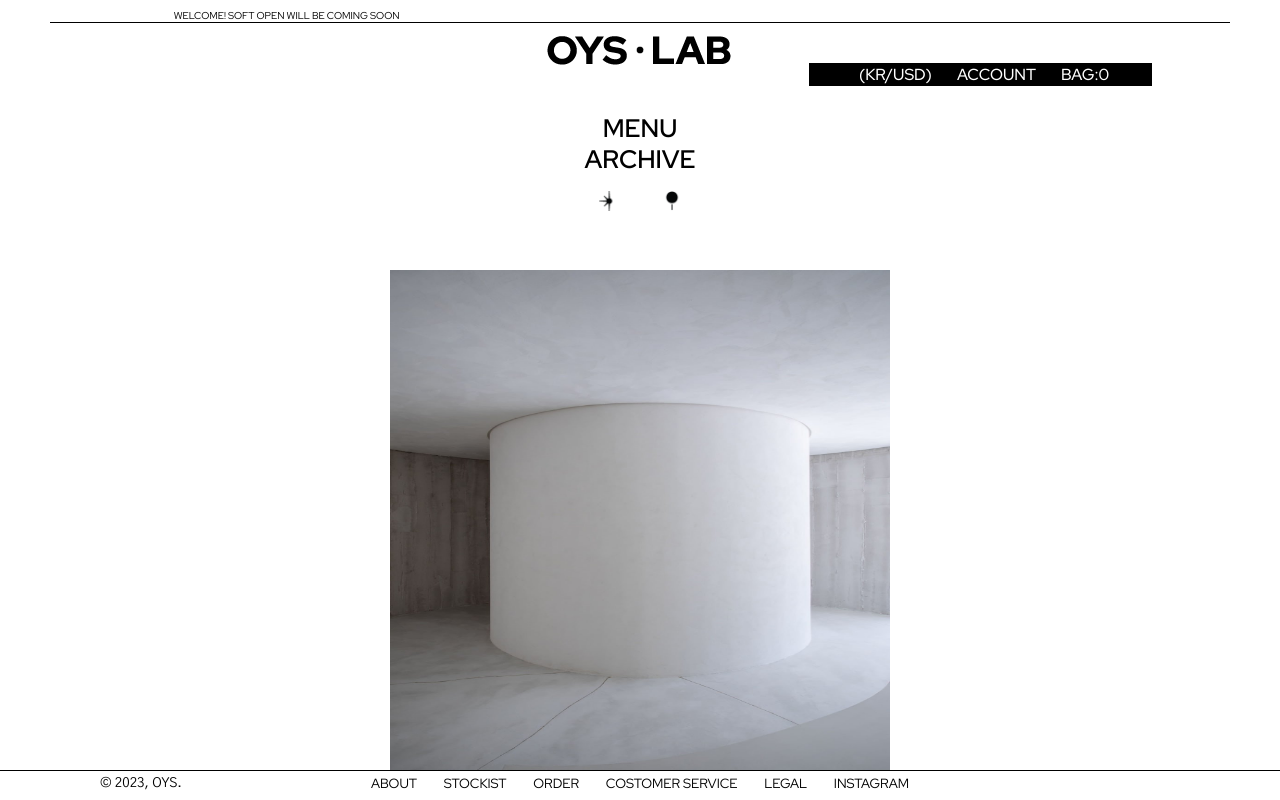
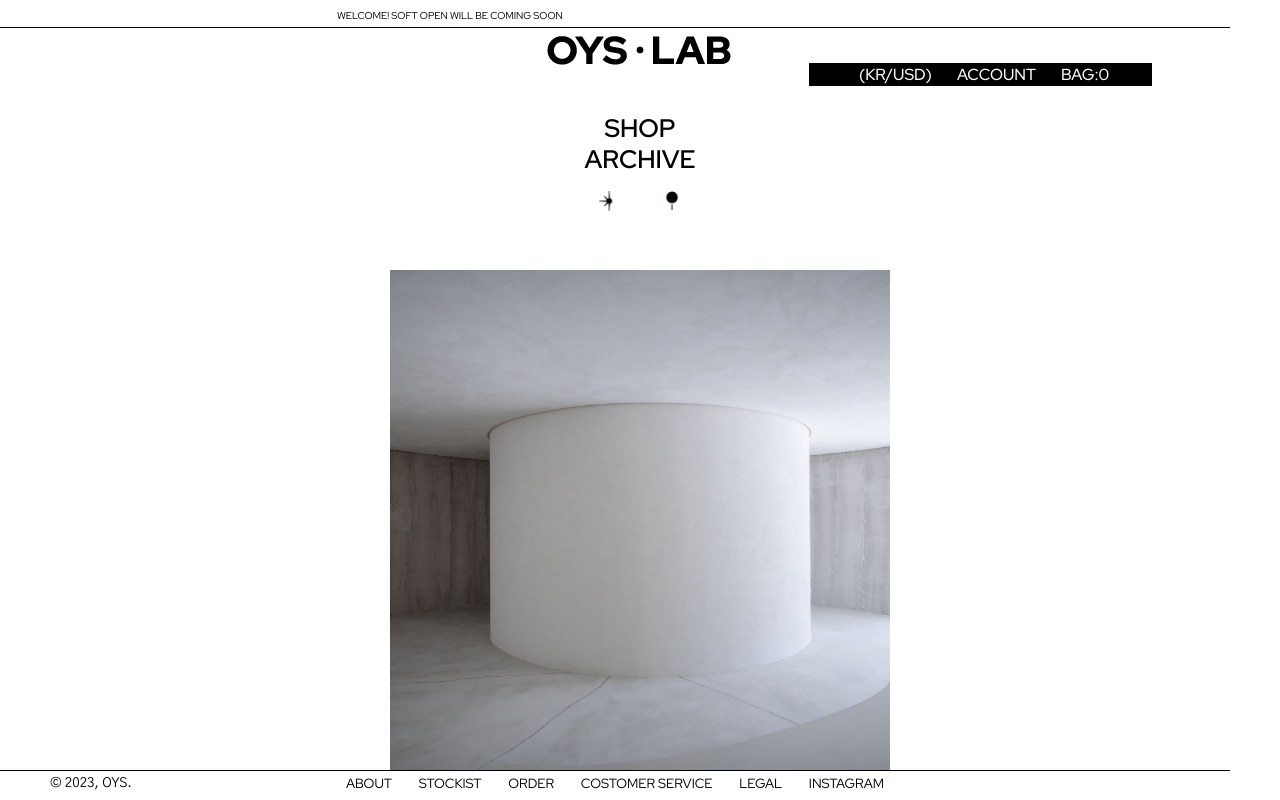
Before and after one commit to OYS-LAB/frontend, a Next.js app: page / in a window 1280 px wide. Built offline with nearby package versions, Linux system fonts and the light colour scheme.

Commit message:
update: 상단 배너 끊김 문제, footer border, copyright 위치 수정

```diff
--- a/src/components/layout/Footer.styles.ts
+++ b/src/components/layout/Footer.styles.ts
@@ -5,7 +5,7 @@ export const Footer = styled.section`
   border-top: 1px solid #000;
   padding: 6px 50px 7px;
   position: fixed;
-  width: 100%;
+  width: calc(100% - 50px);
   bottom: 0;
   background-color: #fff;
   height: 30px;
@@ -28,7 +28,6 @@ export const Copyright = styled.em`
   font-weight: 400;
   font-size: 10pt;
   position: absolute;
-  left: 50px;
 `;
 export const SLink = styled(Link)`
   color: #000;
--- a/src/components/layout/TopMarquee.styles.ts
+++ b/src/components/layout/TopMarquee.styles.ts
@@ -9,24 +9,25 @@ export const Wrap = styled.div`
 `;
 
 const slideInLeft = keyframes`
- from { transform: translate(0px, 0px); }
+ from { transform: translate(0%, 0px); }
   to { transform: translate(100%, 0px); }
 }
 `;
 
 export const Header = styled.div`
-  width: calc(100% - 100px);
+  width: calc(100% - 50px);
+  padding-bottom: 5px;
   border-bottom: 1px solid #000;
-  margin: 0 auto;
 `;
 
 export const Message = styled.p`
   display: inline-block;
+  width: 100%;
   font-family: 'Red Hat Display', sans-serif;
   font-weight: 400;
   font-size: 10px;
   animation-name: ${slideInLeft};
-  animation-duration: 10s;
+  animation-duration: 20s;
   animation-timing-function: linear;
   animation-iteration-count: infinite;
   animation-direction: normal;
--- a/src/components/main/Menu.tsx
+++ b/src/components/main/Menu.tsx
@@ -6,7 +6,7 @@ const Menu = () => {
       <$.MenuSec>
         <$.Menus>
           <$.Menu>
-            <$.SLink href="/">MENU</$.SLink>
+            <$.SLink href="/">SHOP</$.SLink>
           </$.Menu>
           <$.Menu>
             <$.SLink href="/">ARCHIVE</$.SLink>
```
